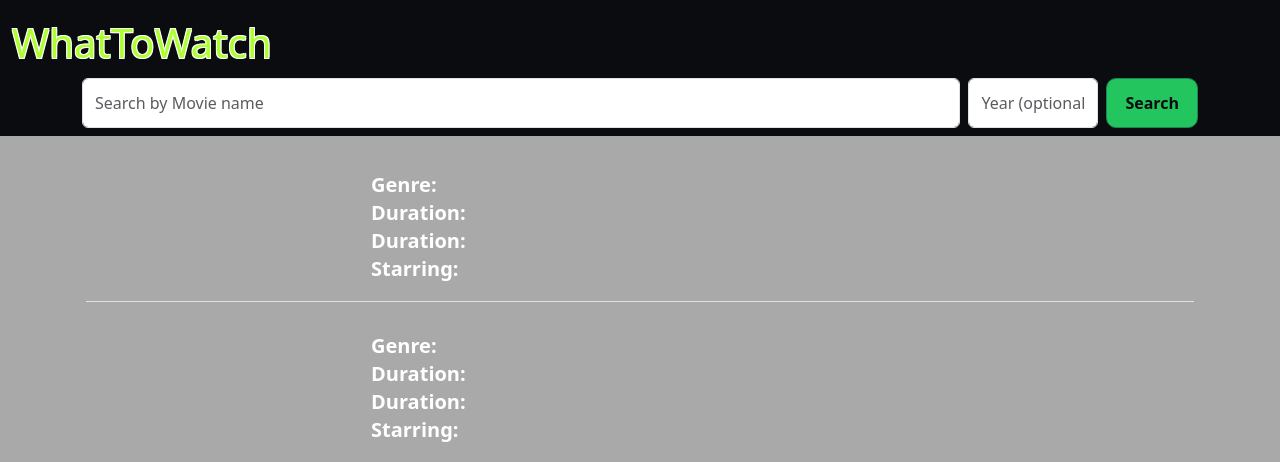
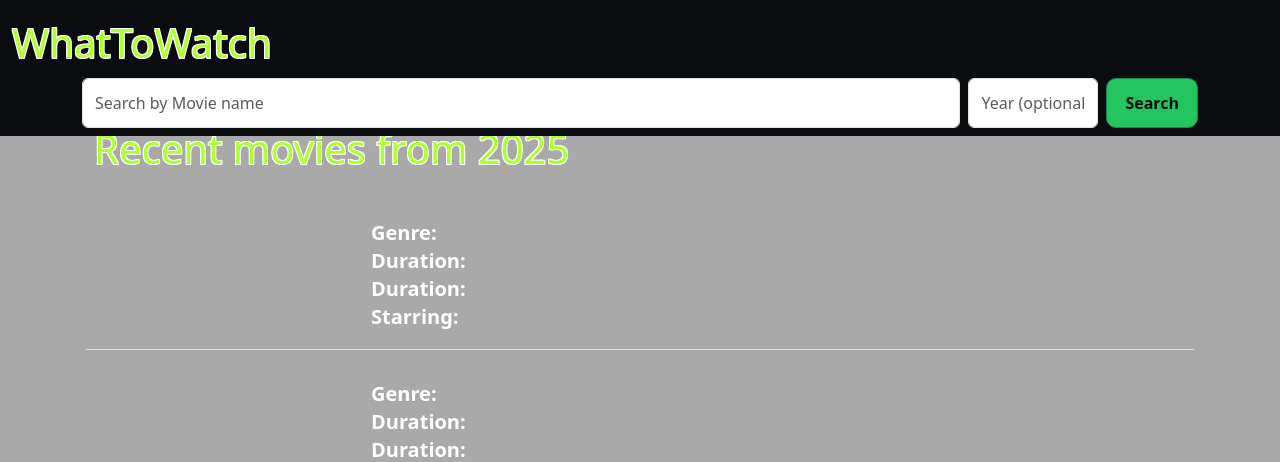
Before and after one commit to Dima-Sh13/Reto_Final_Peliculas, a Flask app: page / in a window 1280 px wide. Shown: the top 462 px of the page. Run offline with Flask 3, Linux system fonts and the light colour scheme; data that the repository does not hold is empty.

Commit message:
Final commit

```diff
--- a/movies_app/routes.py
+++ b/movies_app/routes.py
@@ -13,13 +13,13 @@ def index():
 
     api = ConexionApi(API_KEY)
     rec =[]
-    errorMes = ""
+    message = f"Recent movies from {today.year}"
     if request.method == "GET":
         for i in ABC:
             rec.append(api.get_recent(i,"2025"))
 
 
-        return render_template("index.html", recent = rec)
+        return render_template("index.html", recent = rec, msg = message)
     else:
         if request.form["movieYear"] == "":
 
@@ -29,19 +29,19 @@ def index():
             movieYear = int(request.form["movieYear"])
             if movieYear < 1920 or movieYear > 2025:
                 movieYear = 2025
-                errorMes = "The selected year is not valid, showing movies from 2025"
+                message = "The selected year is not valid, showing movies from 2025"
             for i in ABC:
                 rec.append(api.get_recent(i,str(movieYear)))
 
-            return render_template("index.html", recent = rec, error = errorMes)
+            return render_template("index.html", recent = rec, msg = message)
 
         else:
             movieYear = int(request.form["movieYear"])
-            if movieYear < 1920 or movieYear > 2025:
-                movieYear = 2025
-                errorMes = "The selected year is not valid, showing movies from 2025"
+            if movieYear < 1920 or movieYear > today.year:
+                movieYear = today.year
+                message = f"The selected year is not valid, showing movies from {today.year}"
             rec.append(api.get_recent(request.form["movieName"],str(movieYear)))
-            return render_template("index.html", recent = rec, error = errorMes)
+            return render_template("index.html", recent = rec, msg = message)
 
 
 
--- a/movies_app/static/styles.css
+++ b/movies_app/static/styles.css
@@ -135,8 +135,9 @@
 
 
 .error-text {
-  font-size: 50px;
+  font-size: 30px;
   font-weight: bolder;
+  color: red;
 
 
 
--- a/movies_app/templates/error.html
+++ b/movies_app/templates/error.html
@@ -10,7 +10,7 @@
 <body>
   <main class="wrap" role="main" aria-labelledby="title">
     <img class="hero" src="/static/img/wtw.png" alt="Error illustration">
-    <h1 id="title">Something went wrong, try again</h1>
+    <h1>Something went wrong, try again</h1>
 
     <a class="btn" href="/">Try again!</a>
   </main>
--- a/movies_app/templates/index.html
+++ b/movies_app/templates/index.html
@@ -38,7 +38,8 @@
     <section class="container my-padding" >
         {% block content %}
             <div class="container">
-                <p>{{ error }}</p>
+                <h1 class="text-bigwhite wtw-text">{{ msg }}</h1>
+
                 <div class="col">
                     {% for item in recent %}
 
```
